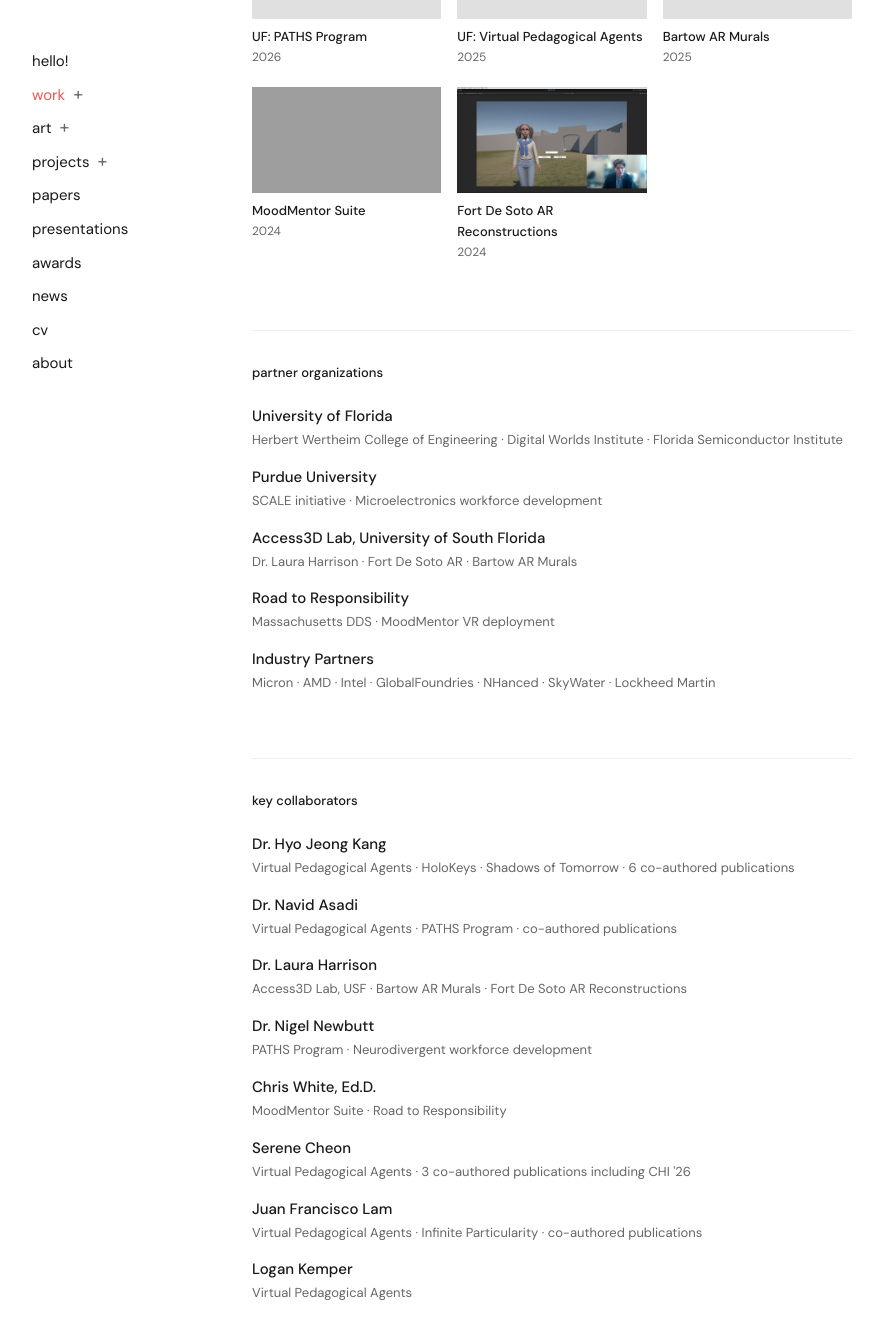
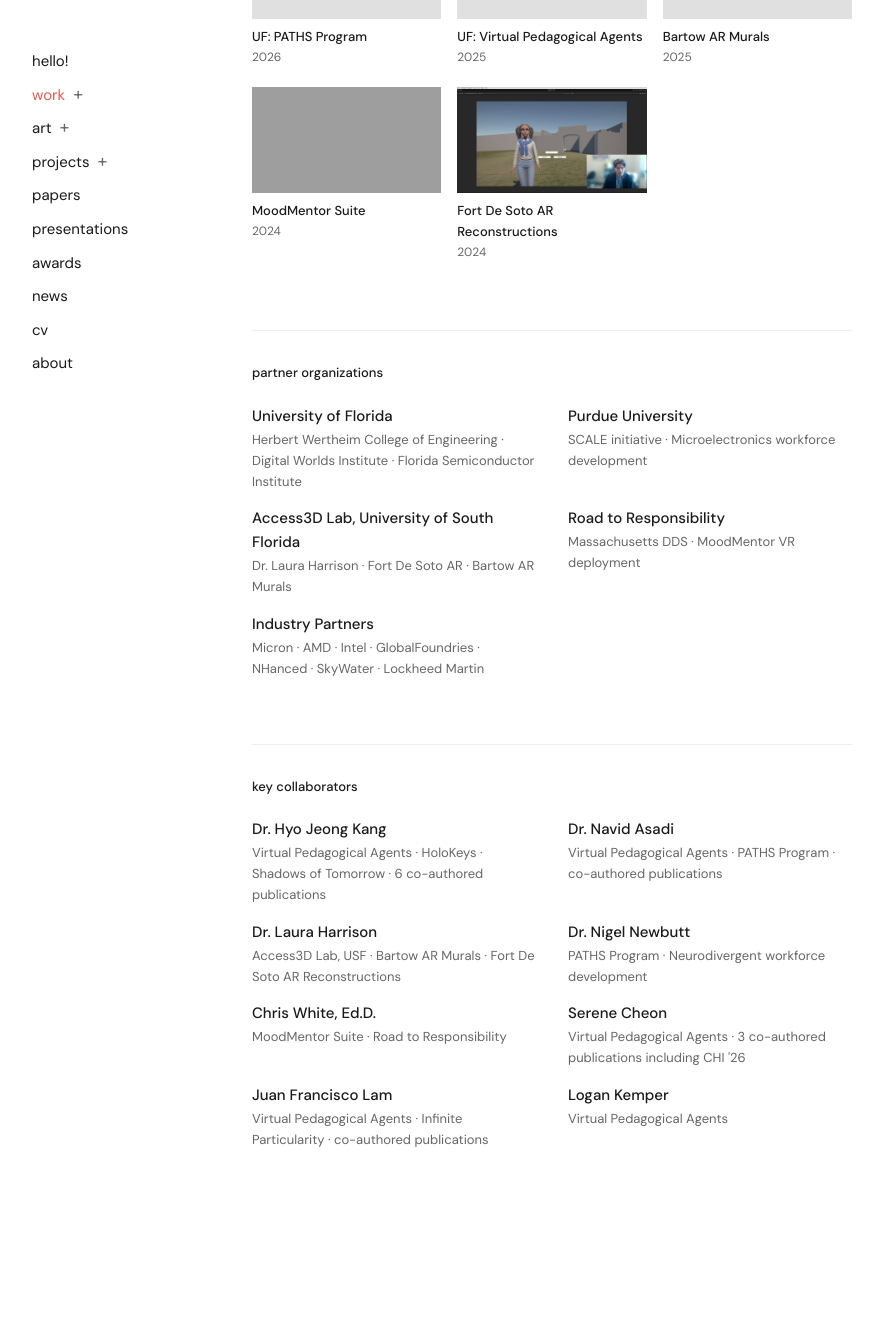
Before and after one commit to austin-from-ais/austinstanbury, a Jekyll site: the page built from work.html, in a window 1280 px wide and 1400 px high, scrolled down 343 px. Shown: the top 1339 px of the window, without its empty margins (16-899 px from the left). Built offline with Jekyll 4.4.1, drawn with Linux system fonts in a browser that asks for light colours; after the commit the page ends 1590 px from its top, so only the background shows below that; grey boxes are pictures that could not be loaded.

Commit message:
Two-column layout for narrow list sections on home page
Affects partner organizations, key collaborators, and service
& organizing — all use .hello-collabs. Single column on mobile
(<= 700px). Bump cache buster to v=12.

Co-Authored-By: Claude Opus 4.7 (1M context) <noreply@anthropic.com>

```diff
--- a/_layouts/default.html
+++ b/_layouts/default.html
@@ -7,7 +7,7 @@
     <link rel="preconnect" href="https://fonts.googleapis.com">
     <link rel="preconnect" href="https://fonts.gstatic.com" crossorigin>
     <link href="https://fonts.googleapis.com/css2?family=DM+Sans:wght@400;500&display=swap" rel="stylesheet">
-    <link rel="stylesheet" href="{{ site.baseurl }}/assets/css/style.css?v=11">
+    <link rel="stylesheet" href="{{ site.baseurl }}/assets/css/style.css?v=12">
 </head>
 <body>
     <div class="container">
--- a/assets/css/style.css
+++ b/assets/css/style.css
@@ -1152,10 +1152,13 @@ a {
 .hello-collabs {
     list-style: none;
     padding: 0;
+    display: grid;
+    grid-template-columns: repeat(2, 1fr);
+    gap: 14px 32px;
 }
 
 .hello-collabs li {
-    margin-bottom: 14px;
+    margin-bottom: 0;
 }
 
 .hello-collab-name {
@@ -1196,4 +1199,9 @@ a {
     .stat-label {
         font-size: 0.6875rem;
     }
+
+    .hello-collabs {
+        grid-template-columns: 1fr;
+        gap: 14px;
+    }
 }
```
